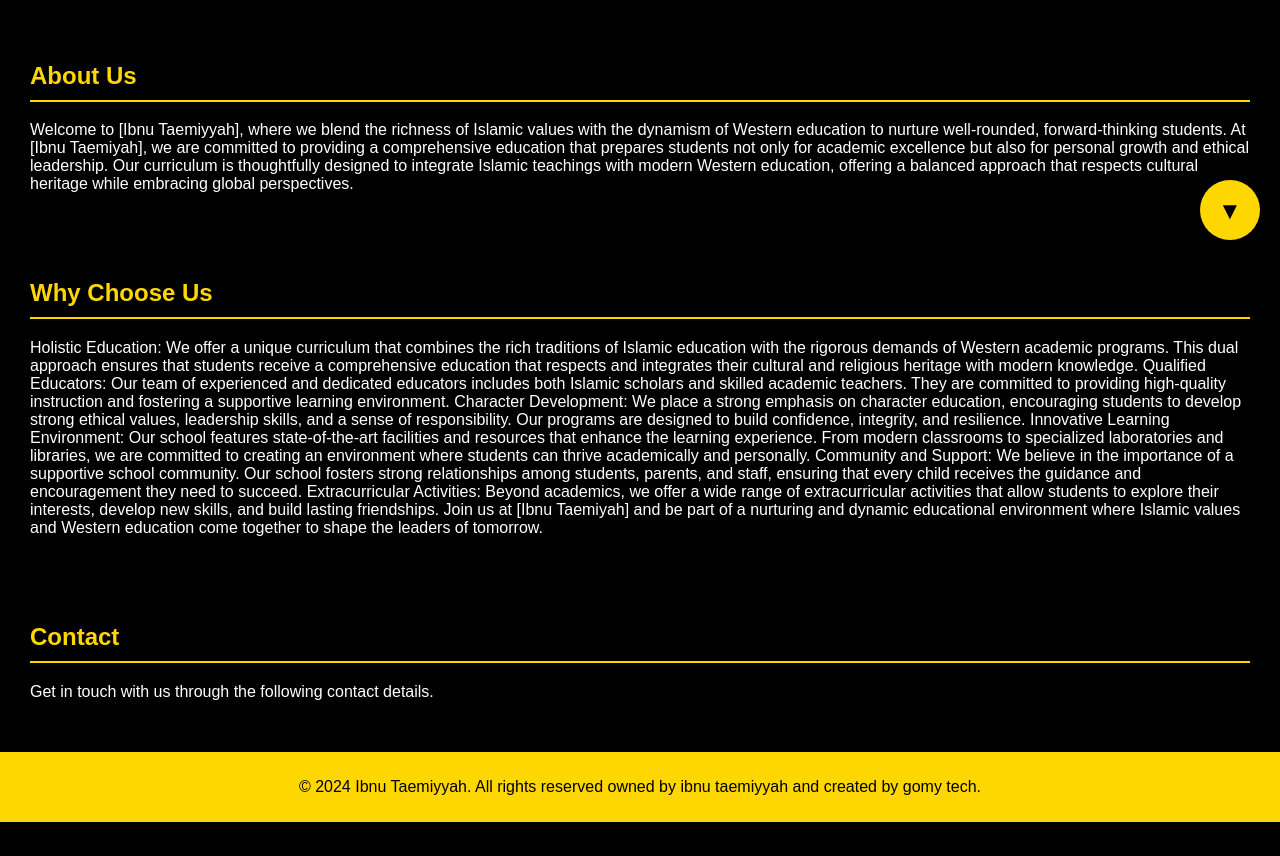
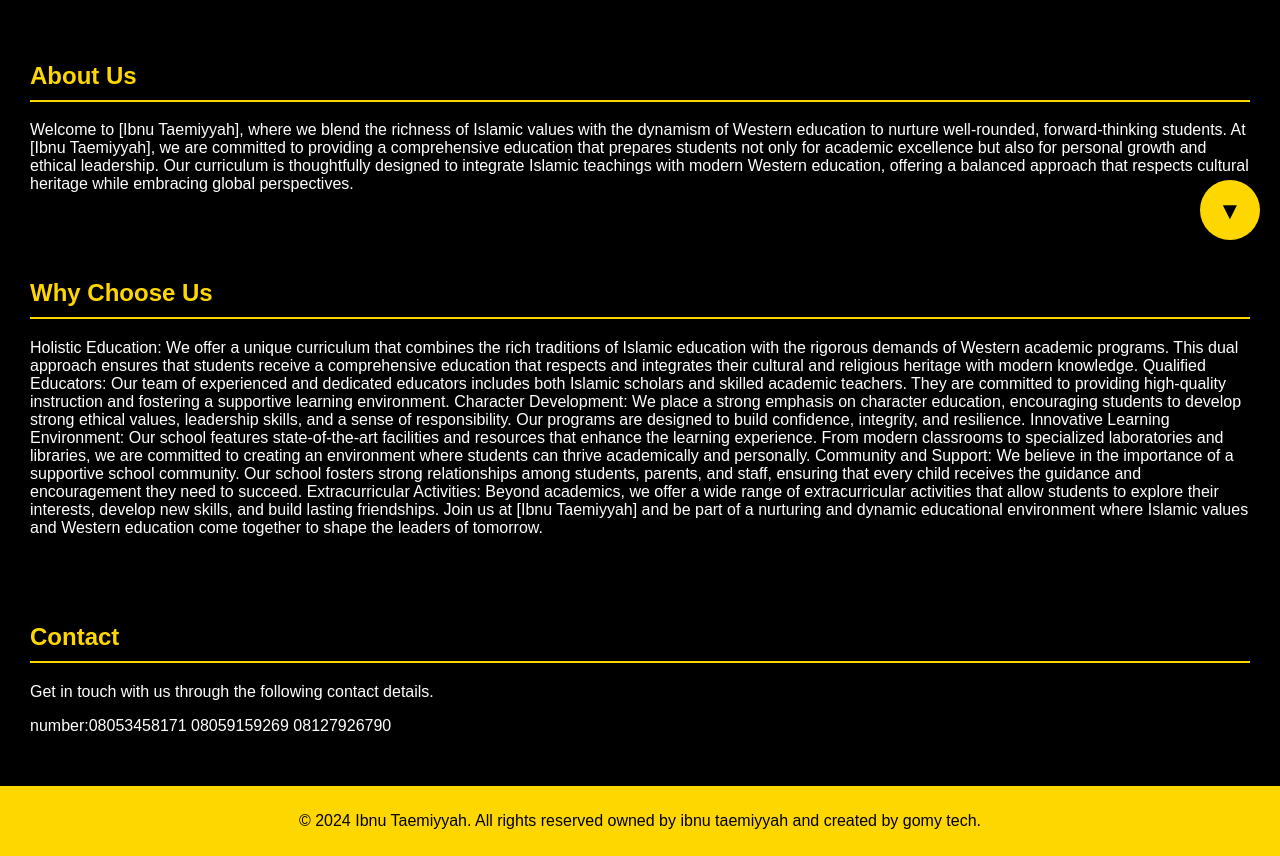
Before and after one commit to GOMYTECH/ibnu-taemiyah, a plain HTML site: page index.html in a window 1280 px wide. Shown: the part 540-1396 px from the top of the page. Before the commit the page ends 1362 px from the top, so only its background shows below. Drawn offline with Linux system fonts and the light colour scheme.

Commit message:
Update index.html

```diff
--- a/index.html
+++ b/index.html
@@ -209,7 +209,7 @@
         <h2>About Us</h2>
         <p>Welcome to [Ibnu Taemiyyah], where we blend the richness of Islamic values with the dynamism of Western education to nurture well-rounded, forward-thinking students.
 
-            At [Ibnu Taemiyah], we are committed to providing a comprehensive education that prepares students not only for academic excellence but also for personal growth and ethical leadership. Our curriculum is thoughtfully designed to integrate Islamic teachings with modern Western education, offering a balanced approach that respects cultural heritage while embracing global perspectives.</p>
+            At [Ibnu Taemiyyah], we are committed to providing a comprehensive education that prepares students not only for academic excellence but also for personal growth and ethical leadership. Our curriculum is thoughtfully designed to integrate Islamic teachings with modern Western education, offering a balanced approach that respects cultural heritage while embracing global perspectives.</p>
     </section>
 
     <section id="why-choose-us">
@@ -226,12 +226,16 @@
 
             Extracurricular Activities: Beyond academics, we offer a wide range of extracurricular activities that allow students to explore their interests, develop new skills, and build lasting friendships.
 
-            Join us at [Ibnu Taemiyah] and be part of a nurturing and dynamic educational environment where Islamic values and Western education come together to shape the leaders of tomorrow.</p>
+            Join us at [Ibnu Taemiyyah] and be part of a nurturing and dynamic educational environment where Islamic values and Western education come together to shape the leaders of tomorrow.</p>
     </section>
 
     <section id="contact">
         <h2>Contact</h2>
         <p>Get in touch with us through the following contact details.</p>
+
+        <p>number:08053458171
+            08059159269
+            08127926790</p>
     </section>
 
     <footer>
```
